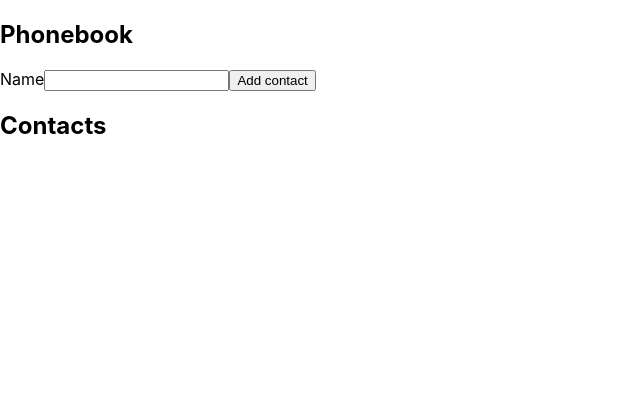
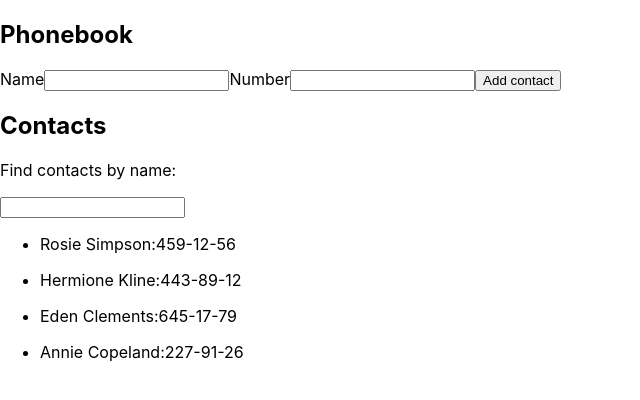
Before and after one commit to SerheiYakimov/goit-react-hw-02-phonebook, a React (Create React App) app: page / in a window 1280 px wide. Shown: the top 400 px of the page, without its empty margins (0-640 px from the left). Built offline with nearby package versions, Linux system fonts and the light colour scheme.

Commit message:
add findContact

```diff
--- a/src/App.js
+++ b/src/App.js
@@ -5,27 +5,36 @@ import { v4 as uuid } from "uuid";
 
 class App extends Component {
   state = {
-    contacts: [],
+    contacts: [
+      { id: "id-1", name: "Rosie Simpson", number: "459-12-56" },
+      { id: "id-2", name: "Hermione Kline", number: "443-89-12" },
+      { id: "id-3", name: "Eden Clements", number: "645-17-79" },
+      { id: "id-4", name: "Annie Copeland", number: "227-91-26" },
+    ],
+    filter: "",
     name: "",
+    number: "",
   };
 
   idName = uuid();
+  idNumber = uuid();
 
-  hendleChange = (e) => {
-    console.log(e.currentTarget.value);
+  handleChange = (e) => {
+    // console.log(e.target.value);
 
     this.setState({
-      name: e.currentTarget.value,
+      [e.target.name]: e.target.value,
     });
   };
 
-  hendleSubmit = (e) => {
+  handleSubmit = (e) => {
     e.preventDefault();
-    console.log(this.state);
+    // console.log(this.state);
 
     const contact = {
       name: this.state.name,
-      id: this.idName,
+      number: this.state.number,
+      id: uuid(),
     };
 
     this.setState((prevState) => {
@@ -38,16 +47,33 @@ class App extends Component {
   };
 
   resetForm = () => {
-    this.setState({ name: "" });
+    this.setState({ name: "", number: "" });
+  };
+
+  handleFilter = (e) => {
+    this.setState({
+      filter: e.target.value,
+    });
+  };
+
+  findContact = () => {
+    const normalizeFilter = this.state.filter.toLowerCase();
+    if (this.state.filter.length > 0) {
+      return this.state.contacts.filter((contact) =>
+        contact.name.toLowerCase().includes(normalizeFilter)
+      );
+    } else {
+      return this.state.contacts;
+    }
   };
 
   render() {
-    const { name } = this.state;
-    const { hendleSubmit, idName, hendleChange } = this;
+    const { name, number } = this.state;
+    const { handleSubmit, idName, idNumber, handleChange, handleFilter } = this;
     return (
       <div className="App">
         <h2>Phonebook</h2>
-        <form onSubmit={hendleSubmit}>
+        <form onSubmit={handleSubmit}>
           <label htmlFor={idName}>
             Name
             <input
@@ -55,9 +81,22 @@ class App extends Component {
               name="name"
               id={idName}
               value={name}
-              onChange={hendleChange}
+              onChange={handleChange}
               pattern="^[a-zA-Zа-яА-Я]+(([' -][a-zA-Zа-яА-Я ])?[a-zA-Zа-яА-Я]*)*$"
               title="Имя может состоять только из букв, апострофа, тире и пробелов. Например Adrian, Jacob Mercer, Charles de Batz de Castelmore d'Artagnan и т. п."
+              required
+            />
+          </label>
+          <label htmlFor={idNumber}>
+            Number
+            <input
+              type="tel"
+              name="number"
+              id={idNumber}
+              value={number}
+              onChange={handleChange}
+              pattern="\+?\d{1,4}?[-.\s]?\(?\d{1,3}?\)?[-.\s]?\d{1,4}[-.\s]?\d{1,4}[-.\s]?\d{1,9}"
+              title="Номер телефона должен состоять цифр и может содержать пробелы, тире, круглые скобки и может начинаться с +"
               required
             />
           </label>
@@ -65,10 +104,19 @@ class App extends Component {
         </form>
         <div>
           <h2>Contacts</h2>
+          <p>Find contacts by name:</p>
+          <input
+            type="text"
+            name="filter"
+            value={this.state.filter}
+            onChange={handleFilter}
+          />
           <ul>
-            {this.state.contacts.map(({ id, name }) => (
+            {this.findContact().map(({ id, name, number }) => (
               <li key={id}>
-                <p>{name}</p>
+                <p>
+                  {name}:<span>{number}</span>
+                </p>
               </li>
             ))}
           </ul>
```
